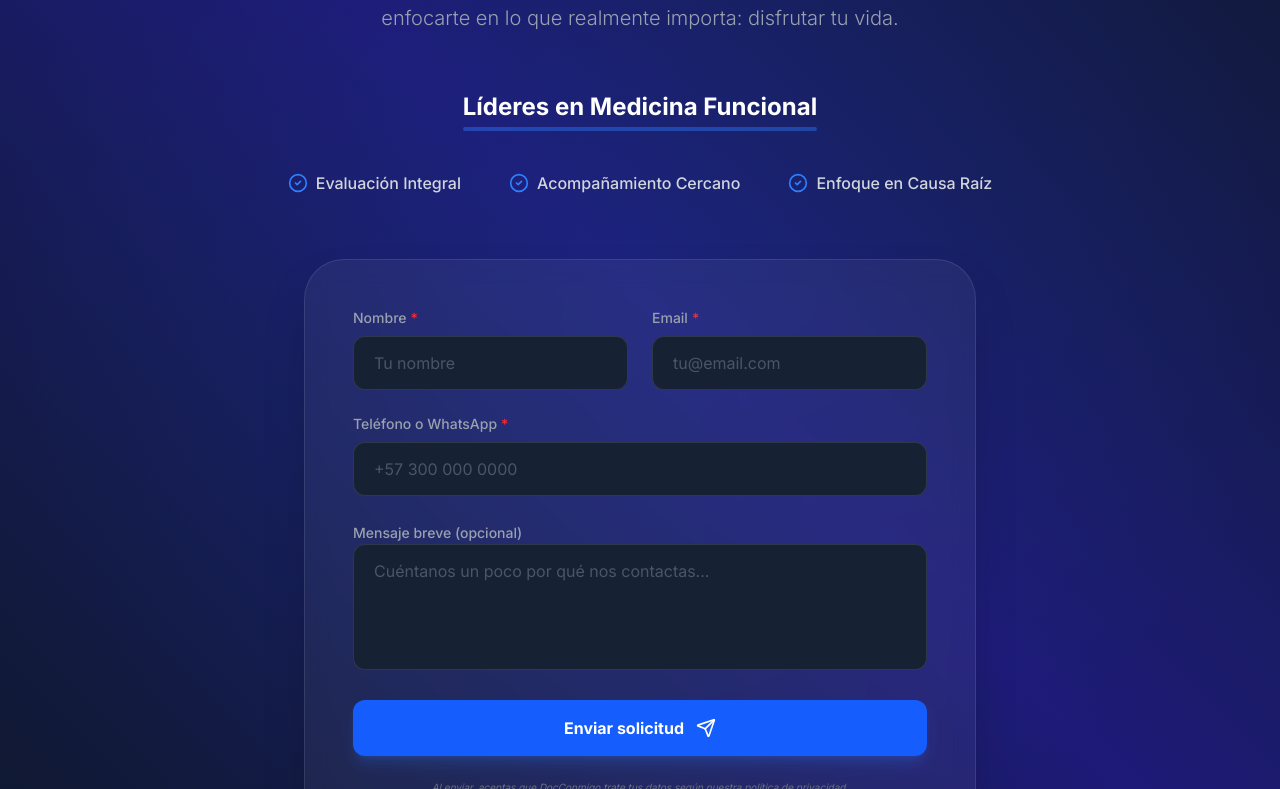
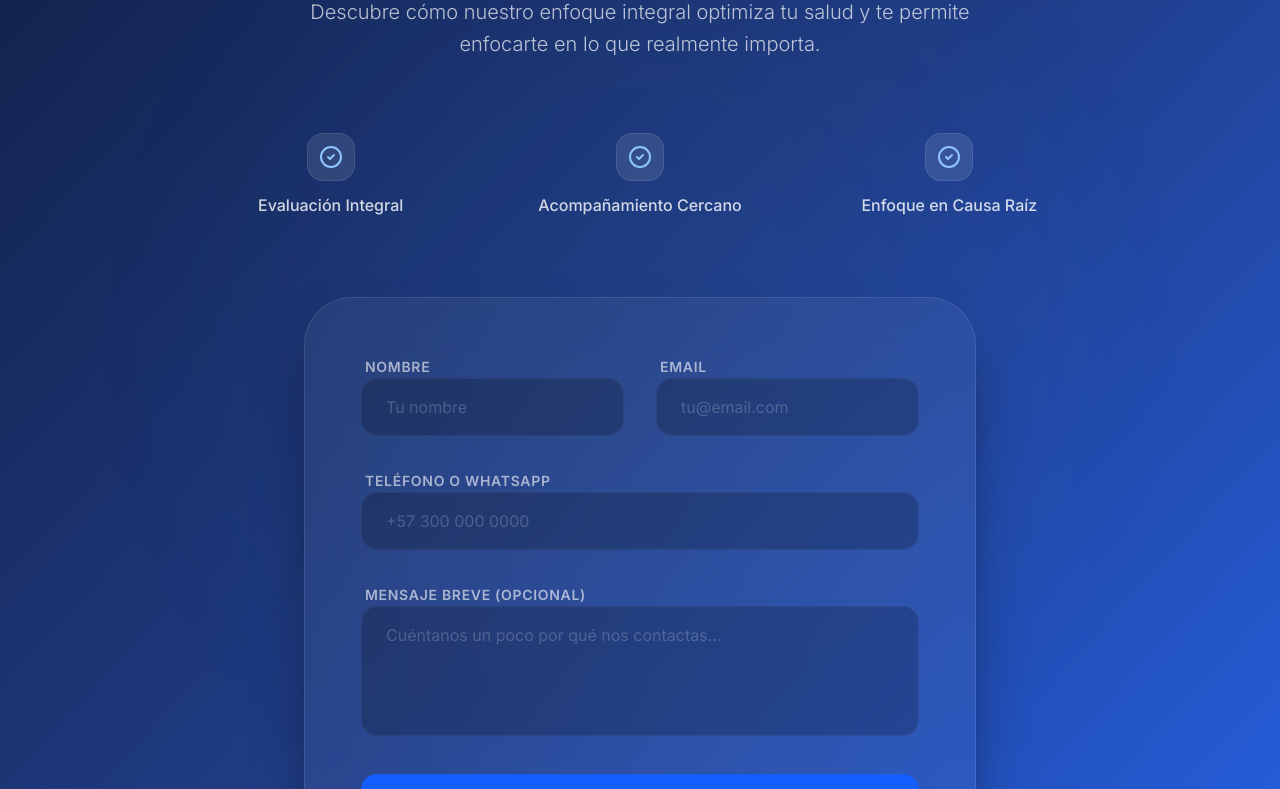
Before and after one commit to icodecauseiloveit/docconmigo_web, a Next.js app: page / in a window 1280 px wide. Shown: the part 3351-4140 px from the top of the page. Built offline with nearby package versions, Linux system fonts and the light colour scheme.

Commit message:
design: complete modern redesign of contact section with glassmorphism and glow

```diff
--- a/src/components/sections/ContactSection.tsx
+++ b/src/components/sections/ContactSection.tsx
@@ -17,123 +17,122 @@ export default function ContactSection() {
   };
 
   return (
-    <section id="contacto" className="py-24 bg-gradient-to-bl from-[#0f172a] via-[#1e1a78] to-[#0f172a] text-white relative overflow-hidden">
-      {/* Background Glow */}
-      <div className="absolute inset-0 overflow-hidden pointer-events-none">
-        <div className="absolute top-1/2 left-1/2 -translate-x-1/2 -translate-y-1/2 w-full h-full bg-[radial-gradient(circle_at_center,rgba(22,72,148,0.2)_0%,transparent_70%)]"></div>
+    <section id="contacto" className="py-24 bg-gradient-to-br from-[#0f1c3f] via-[#1f3b82] to-[#2563eb] text-white relative overflow-hidden">
+
+      {/* Central lighting effect (Glow) */}
+      <div className="absolute inset-0 flex items-center justify-center pointer-events-none overflow-hidden">
+        <div className="w-[800px] h-[800px] bg-blue-400/10 rounded-full blur-[120px] opacity-40 animate-pulse"></div>
       </div>
 
       <div className="container mx-auto px-4 relative z-10">
-        <div className="max-w-4xl mx-auto text-center space-y-8">
+        <div className="max-w-4xl mx-auto text-center space-y-12">
 
-          <div className="flex justify-center mb-4">
-            <span className="inline-flex items-center gap-2 bg-blue-500/10 border border-blue-500/20 text-blue-400 px-4 py-1.5 rounded-full text-xs font-bold tracking-widest uppercase">
-              <CheckCircle2 className="w-3.5 h-3.5" />
+          <div className="flex justify-center mb-6">
+            <span className="inline-flex items-center gap-2 bg-white/10 border border-white/20 text-white/90 px-5 py-2 rounded-full text-xs font-bold tracking-widest uppercase backdrop-blur-md">
+              <CheckCircle2 className="w-4 h-4 text-blue-300" />
               Solicita nuestros servicios
             </span>
           </div>
 
-          <h2 className="text-4xl md:text-5xl lg:text-6xl font-bold tracking-tight leading-tight">
-            Da el primer paso <br className="hidden md:block" /> hacia tu bienestar
-          </h2>
-
-          <p className="text-gray-400 text-lg md:text-xl max-w-2xl mx-auto font-light leading-relaxed">
-            Descubre cómo nuestro enfoque integral optimiza tu salud y te permite enfocarte en lo que realmente importa: disfrutar tu vida.
-          </p>
-
-          <div className="pt-6">
-            <h3 className="text-xl md:text-2xl font-bold relative inline-block">
-              Líderes en Medicina Funcional
-              <div className="absolute -bottom-2 left-0 w-full h-1 bg-blue-500/40 rounded-full"></div>
-            </h3>
+          <div className="space-y-4">
+            <h2 className="text-4xl md:text-5xl lg:text-7xl font-bold tracking-tight leading-tight">
+              Da el primer paso <br className="hidden md:block" /> hacia tu bienestar
+            </h2>
+            <p className="text-white/70 text-lg md:text-xl max-w-2xl mx-auto font-light leading-relaxed">
+              Descubre cómo nuestro enfoque integral optimiza tu salud y te permite enfocarte en lo que realmente importa.
+            </p>
           </div>
 
-          <div className="flex flex-wrap justify-center gap-6 md:gap-12 pt-4">
-            <div className="flex items-center gap-2 text-gray-300 font-medium">
-              <CheckCircle2 className="w-5 h-5 text-blue-500" />
-              <span>Evaluación Integral</span>
+          <div className="grid grid-cols-1 md:grid-cols-3 gap-8 pt-6">
+            <div className="flex flex-col items-center gap-3">
+              <div className="w-12 h-12 bg-white/10 rounded-2xl flex items-center justify-center backdrop-blur-sm border border-white/10">
+                <CheckCircle2 className="w-6 h-6 text-blue-300" />
+              </div>
+              <span className="text-white/80 font-medium">Evaluación Integral</span>
             </div>
-            <div className="flex items-center gap-2 text-gray-300 font-medium">
-              <CheckCircle2 className="w-5 h-5 text-blue-500" />
-              <span>Acompañamiento Cercano</span>
+            <div className="flex flex-col items-center gap-3">
+              <div className="w-12 h-12 bg-white/10 rounded-2xl flex items-center justify-center backdrop-blur-sm border border-white/10">
+                <CheckCircle2 className="w-6 h-6 text-blue-300" />
+              </div>
+              <span className="text-white/80 font-medium">Acompañamiento Cercano</span>
             </div>
-            <div className="flex items-center gap-2 text-gray-300 font-medium">
-              <CheckCircle2 className="w-5 h-5 text-blue-500" />
-              <span>Enfoque en Causa Raíz</span>
+            <div className="flex flex-col items-center gap-3">
+              <div className="w-12 h-12 bg-white/10 rounded-2xl flex items-center justify-center backdrop-blur-sm border border-white/10">
+                <CheckCircle2 className="w-6 h-6 text-blue-300" />
+              </div>
+              <span className="text-white/80 font-medium">Enfoque en Causa Raíz</span>
             </div>
           </div>
 
-          <div className="mt-16 max-w-2xl mx-auto">
-            <div className="bg-white/5 backdrop-blur-md border border-white/10 p-8 md:p-12 rounded-[2.5rem] shadow-2xl relative">
+          <div className="mt-20 max-w-2xl mx-auto">
+            <div className="bg-white/5 backdrop-blur-xl border border-white/10 p-10 md:p-14 rounded-[3rem] shadow-[0_35px_60px_-15px_rgba(0,0,0,0.5)] relative overflow-hidden group hover:border-white/20 transition-all duration-500">
+
               {isSubmitted ? (
-                <div className="py-12 flex flex-col items-center justify-center text-center space-y-6">
-                  <div className="w-20 h-20 bg-green-500/20 rounded-full flex items-center justify-center">
-                    <CheckCircle2 className="w-10 h-10 text-green-500" />
+                <div className="py-16 flex flex-col items-center justify-center text-center space-y-8 animate-in fade-in zoom-in duration-500">
+                  <div className="w-24 h-24 bg-blue-500/20 rounded-full flex items-center justify-center shadow-lg shadow-blue-500/10">
+                    <CheckCircle2 className="w-12 h-12 text-blue-400" />
                   </div>
-                  <h3 className="text-3xl font-bold">¡Mensaje enviado!</h3>
-                  <p className="text-gray-400 max-w-sm">Te contactaremos lo más pronto posible para coordinar tu cita.</p>
+                  <div className="space-y-2">
+                    <h3 className="text-3xl font-bold">¡Mensaje enviado!</h3>
+                    <p className="text-white/60 max-w-sm">Te contactaremos lo más pronto posible para coordinar tu cita.</p>
+                  </div>
                 </div>
               ) : (
-                <form onSubmit={handleSubmit} className="space-y-6 text-left">
-                  <div className="grid grid-cols-1 md:grid-cols-2 gap-6">
-                    <div className="space-y-2">
-                      <label htmlFor="name" className="text-sm font-medium text-gray-400 flex items-center gap-1">
-                        Nombre <span className="text-red-500">*</span>
-                      </label>
+                <form onSubmit={handleSubmit} className="space-y-8 text-left">
+                  <div className="grid grid-cols-1 md:grid-cols-2 gap-8">
+                    <div className="space-y-3">
+                      <label htmlFor="name" className="text-sm font-semibold text-white/60 uppercase tracking-wider px-1">Nombre</label>
                       <input
                         type="text"
                         id="name"
                         required
-                        className="w-full bg-[#162234] border border-white/10 rounded-xl px-5 py-3.5 focus:outline-none focus:ring-2 focus:ring-blue-500/50 transition-all text-white placeholder:text-gray-600"
+                        className="w-full bg-black/20 border border-white/5 rounded-2xl px-6 py-4 focus:outline-none focus:ring-2 focus:ring-blue-500/50 focus:bg-black/40 transition-all text-white placeholder:text-white/20"
                         placeholder="Tu nombre"
                       />
                     </div>
-                    <div className="space-y-2">
-                      <label htmlFor="email" className="text-sm font-medium text-gray-400 flex items-center gap-1">
-                        Email <span className="text-red-500">*</span>
-                      </label>
+                    <div className="space-y-3">
+                      <label htmlFor="email" className="text-sm font-semibold text-white/60 uppercase tracking-wider px-1">Email</label>
                       <input
                         type="email"
                         id="email"
                         required
-                        className="w-full bg-[#162234] border border-white/10 rounded-xl px-5 py-3.5 focus:outline-none focus:ring-2 focus:ring-blue-500/50 transition-all text-white placeholder:text-gray-600"
+                        className="w-full bg-black/20 border border-white/5 rounded-2xl px-6 py-4 focus:outline-none focus:ring-2 focus:ring-blue-500/50 focus:bg-black/40 transition-all text-white placeholder:text-white/20"
                         placeholder="tu@email.com"
                       />
                     </div>
                   </div>
 
-                  <div className="space-y-2">
-                    <label htmlFor="phone" className="text-sm font-medium text-gray-400 flex items-center gap-1">
-                      Teléfono o WhatsApp <span className="text-red-500">*</span>
-                    </label>
+                  <div className="space-y-3">
+                    <label htmlFor="phone" className="text-sm font-semibold text-white/60 uppercase tracking-wider px-1">Teléfono o WhatsApp</label>
                     <input
                       type="tel"
                       id="phone"
                       required
-                      className="w-full bg-[#162234] border border-white/10 rounded-xl px-5 py-3.5 focus:outline-none focus:ring-2 focus:ring-blue-500/50 transition-all text-white placeholder:text-gray-600"
+                      className="w-full bg-black/20 border border-white/5 rounded-2xl px-6 py-4 focus:outline-none focus:ring-2 focus:ring-blue-500/50 focus:bg-black/40 transition-all text-white placeholder:text-white/20"
                       placeholder="+57 300 000 0000"
                     />
                   </div>
 
-                  <div className="space-y-2">
-                    <label htmlFor="message" className="text-sm font-medium text-gray-400">Mensaje breve (opcional)</label>
+                  <div className="space-y-3">
+                    <label htmlFor="message" className="text-sm font-semibold text-white/60 uppercase tracking-wider px-1">Mensaje breve (opcional)</label>
                     <textarea
                       id="message"
                       rows={4}
-                      className="w-full bg-[#162234] border border-white/10 rounded-xl px-5 py-3.5 focus:outline-none focus:ring-2 focus:ring-blue-500/50 transition-all text-white placeholder:text-gray-600 resize-none"
+                      className="w-full bg-black/20 border border-white/5 rounded-2xl px-6 py-4 focus:outline-none focus:ring-2 focus:ring-blue-500/50 focus:bg-black/40 transition-all text-white placeholder:text-white/20 resize-none"
                       placeholder="Cuéntanos un poco por qué nos contactas..."
                     ></textarea>
                   </div>
 
                   <button
                     type="submit"
-                    className="w-full bg-blue-600 hover:bg-blue-500 text-white py-4 rounded-xl font-bold flex items-center justify-center gap-3 transition-all hover:scale-[1.02] active:scale-95 shadow-lg shadow-blue-500/20 group"
+                    className="w-full bg-blue-600 hover:bg-blue-500 text-white py-5 rounded-2xl font-bold flex items-center justify-center gap-3 transition-all hover:scale-[1.02] active:scale-95 shadow-xl shadow-blue-900/40 relative overflow-hidden group/btn"
                   >
-                    <span>Enviar solicitud</span>
-                    <Send className="w-5 h-5 group-hover:translate-x-1 group-hover:-translate-y-1 transition-transform" />
+                    <span className="relative z-10 uppercase tracking-widest text-sm">Enviar solicitud</span>
+                    <Send className="w-5 h-5 relative z-10 group-hover/btn:translate-x-1 group-hover/btn:-translate-y-1 transition-transform" />
+                    <div className="absolute inset-0 bg-gradient-to-r from-transparent via-white/10 to-transparent -translate-x-full group-hover/btn:translate-x-full transition-transform duration-1000"></div>
                   </button>
-                  <p className="text-[10px] text-gray-500 text-center italic mt-4">
-                    Al enviar, aceptas que DocConmigo trate tus datos según nuestra política de privacidad.
+                  <p className="text-[10px] text-white/30 text-center italic mt-6 uppercase tracking-widest">
+                    Seguridad y privacidad garantizada
                   </p>
                 </form>
               )}
```
